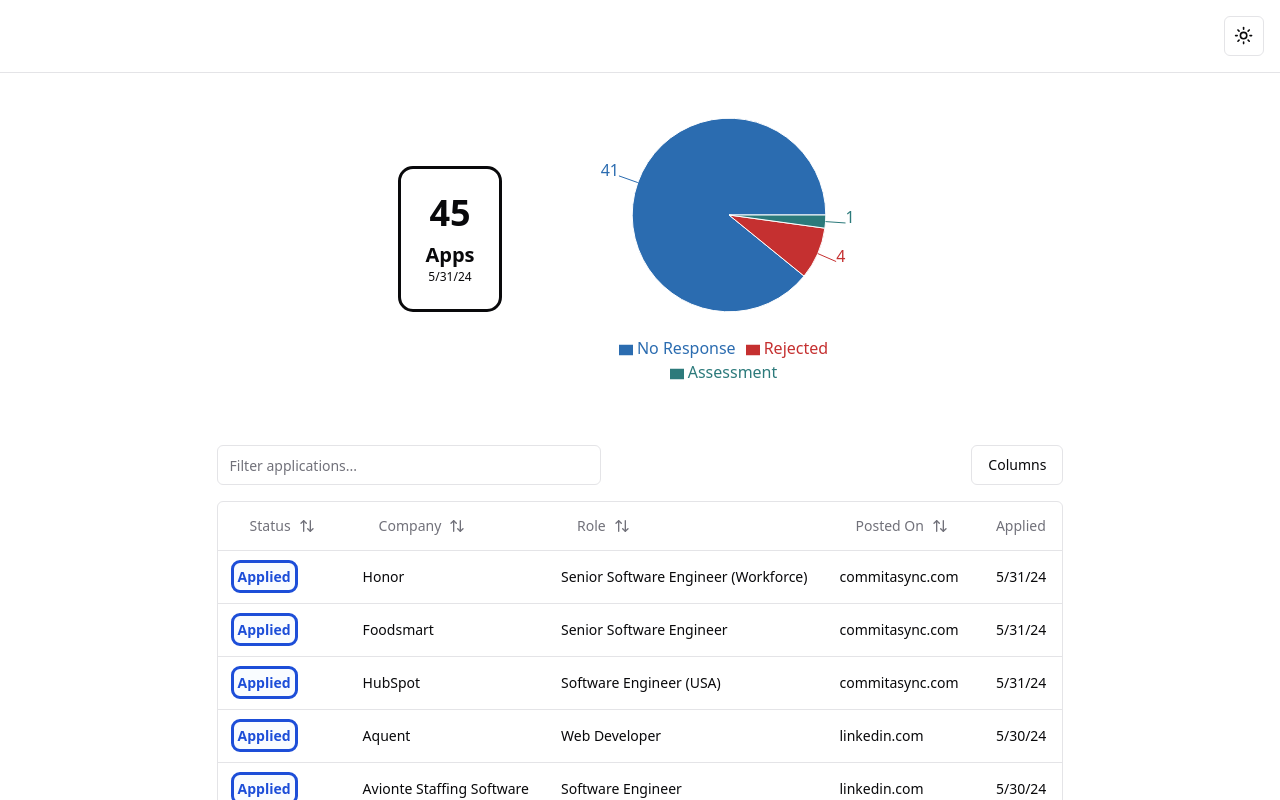
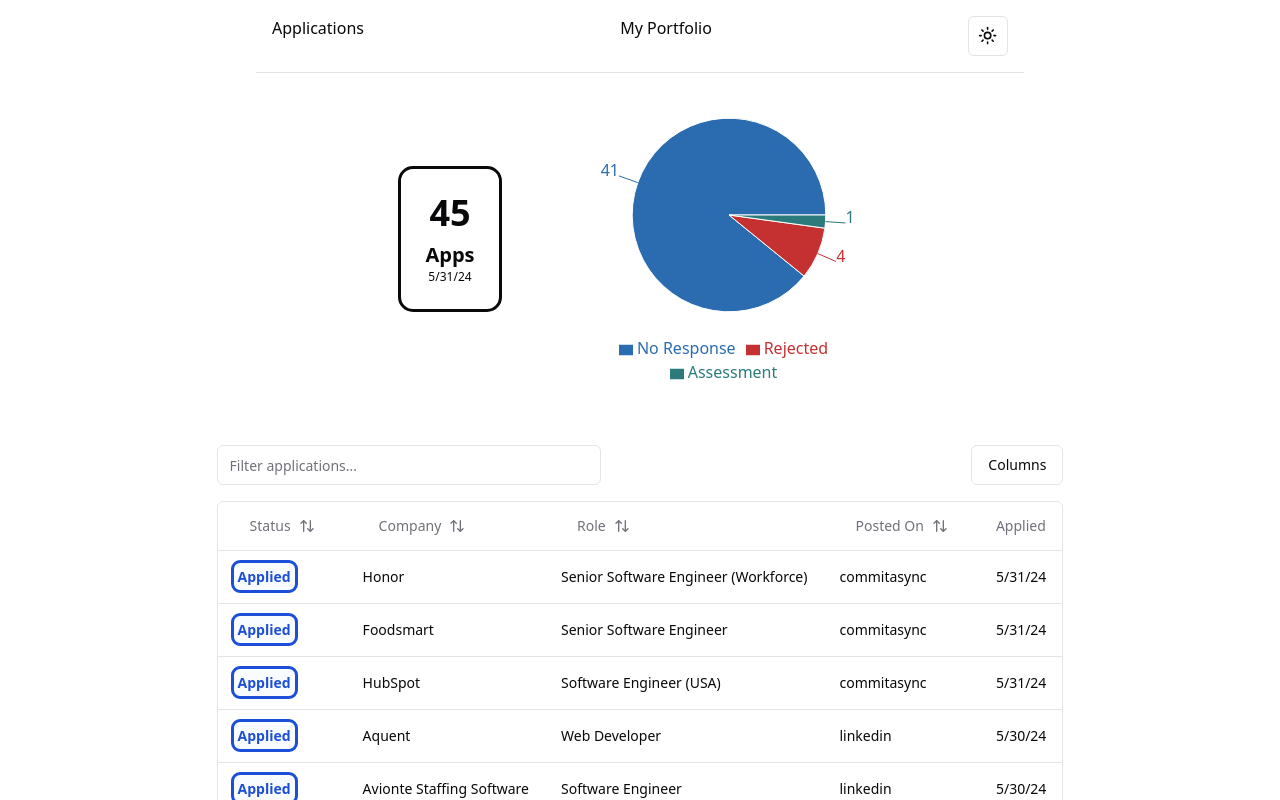
Before and after one commit to TristonWasik/application-tracker, a React (Vite) app: page / in a window 1280 px wide. Shown: the top 800 px of the page. Built offline with nearby package versions, Linux system fonts and the light colour scheme.

Commit message:
nav
- update nav with portfolio url
- fix nav responsiveness
- update data

```diff
--- a/src/App.tsx
+++ b/src/App.tsx
@@ -6,7 +6,15 @@ import { applications } from "./lib/applications";
 function App() {
   return (
     <div className="flex flex-col">
-      <nav className="flex border-b p-4 mb-4 justify-end">
+      <nav className="flex border-b p-4 mb-4 justify-between w-full md:w-[60vw] m-auto">
+        <h1>Applications</h1>
+        <a
+          href="https://tristonwasik.com"
+          target="_blank"
+          className="hover:text-blue-700 dark:hover:text-blue-300"
+        >
+          My Portfolio
+        </a>
         <ModeToggle />
       </nav>
       <main className="flex flex-col m-auto">
--- a/src/lib/applications.ts
+++ b/src/lib/applications.ts
@@ -16,7 +16,7 @@ export type Application = {
 export const applications: Application[] = [
   {
     name: "Honor",
-    foundAt: "commitasync.com",
+    foundAt: "commitasync",
     role: "Senior Software Engineer (Workforce)",
     website: "joinhonor.com",
     status: "Applied",
@@ -24,7 +24,7 @@ export const applications: Application[] = [
   },
   {
     name: "Foodsmart",
-    foundAt: "commitasync.com",
+    foundAt: "commitasync",
     role: "Senior Software Engineer",
     website: "foodsmart.com",
     status: "Applied",
@@ -32,7 +32,7 @@ export const applications: Application[] = [
   },
   {
     name: "HubSpot",
-    foundAt: "commitasync.com",
+    foundAt: "commitasync",
     role: "Software Engineer (USA)",
     website: "hubspot.com",
     status: "Applied",
@@ -40,7 +40,7 @@ export const applications: Application[] = [
   },
   {
     name: "SocialHub",
-    foundAt: "wellfound.com",
+    foundAt: "wellfound",
     role: "Backend Javascript/Node.js Developer",
     website: "socialhub.io",
     status: "Rejected",
@@ -49,7 +49,7 @@ export const applications: Application[] = [
   },
   {
     name: "Aquent",
-    foundAt: "linkedin.com",
+    foundAt: "linkedin",
     role: "Web Developer",
     website: "aquent.com",
     status: "Applied",
@@ -57,7 +57,7 @@ export const applications: Application[] = [
   },
   {
     name: "Avionte Staffing Software",
-    foundAt: "linkedin.com",
+    foundAt: "linkedin",
     role: "Software Engineer",
     website: "avionte.com",
     status: "Applied",
@@ -65,7 +65,7 @@ export const applications: Application[] = [
   },
   {
     name: "MPCH",
-    foundAt: "linkedin.com",
+    foundAt: "linkedin",
     role: "Junior Full Stack Engineer",
     website: "mpch.com",
     status: "Applied",
@@ -73,7 +73,7 @@ export const applications: Application[] = [
   },
   {
     name: "BotDojo",
-    foundAt: "linkedin.com",
+    foundAt: "linkedin",
     role: "Back End Developer",
     website: "botdojo.com",
     status: "Applied",
@@ -81,7 +81,7 @@ export const applications: Application[] = [
   },
   {
     name: "eTeam",
-    foundAt: "linkedin.com",
+    foundAt: "linkedin",
     role: "Javascript Developer",
     website: "eteaminc.com",
     status: "Applied",
@@ -89,7 +89,7 @@ export const applications: Application[] = [
   },
   {
     name: "TekJobs",
-    foundAt: "linkedin.com",
+    foundAt: "linkedin",
     role: "Frontend Developer",
     website: "tekjobs.net",
     status: "Applied",
@@ -97,7 +97,7 @@ export const applications: Application[] = [
   },
   {
     name: "24 Sevent Talent",
-    foundAt: "linkedin.com",
+    foundAt: "linkedin",
     role: "Full Stack Developer",
     website: "24seventalent.com",
     status: "Applied",
@@ -105,7 +105,7 @@ export const applications: Application[] = [
   },
   {
     name: "Sticker Mule",
-    foundAt: "wellfound.com",
+    foundAt: "wellfound",
     role: "Software Engineer (Backend)",
     website: "stickermule.com",
     status: "Rejected",
@@ -114,7 +114,7 @@ export const applications: Application[] = [
   },
   {
     name: "DASH2",
-    foundAt: "linkedin.com",
+    foundAt: "linkedin",
     role: "Full Stack Engineer",
     website: "dash2group.com",
     status: "Applied",
@@ -122,7 +122,7 @@ export const applications: Application[] = [
   },
   {
     name: "eTeam",
-    foundAt: "linkedin.com",
+    foundAt: "linkedin",
     role: "Staff Software Engineer",
     website: "eteaminc.com",
     status: "Applied",
@@ -130,7 +130,7 @@ export const applications: Application[] = [
   },
   {
     name: "ACS Consultancy Services, Inc",
-    foundAt: "linkedin.com",
+    foundAt: "linkedin",
     role: "Web Developer",
     website: "eteaminc.com",
     status: "Applied",
@@ -138,15 +138,15 @@ export const applications: Application[] = [
   },
   {
     name: "Private Client",
-    foundAt: "linkedin.com",
+    foundAt: "linkedin",
     role: "Web Developer",
-    website: "linkedin.com",
+    website: "linkedin",
     status: "Applied",
     appliedAt: "5/27/24",
   },
   {
     name: "Phamily",
-    foundAt: "linkedin.com",
+    foundAt: "linkedin",
     role: "Software Engineer",
     website: "phamily.com",
     status: "Applied",
@@ -154,24 +154,24 @@ export const applications: Application[] = [
   },
   {
     name: "InstaService",
-    foundAt: "linkedin.com",
+    foundAt: "linkedin",
     role: "Software Engineer",
-    website: "linkedin.com",
+    website: "linkedin",
     status: "Applied",
     appliedAt: "5/27/24",
   },
   {
     name: "Rec",
-    foundAt: "wellfound.com",
+    foundAt: "wellfound",
     role: "Senior Full Stack Engineer",
-    website: "wellfound.com",
+    website: "wellfound",
     status: "Applied",
     appliedAt: "5/21/24",
     rejectedAt: "5/22/24",
   },
   {
     name: "BreezeRFP",
-    foundAt: "wellfound.com",
+    foundAt: "wellfound",
     role: "Founding Engineer (Mid-Level)",
     website: "https://boards.greenhouse.io/wondersco?t=bb6e7d056us",
     status: "Applied",
@@ -180,7 +180,7 @@ export const applications: Application[] = [
   },
   {
     name: "Recurate",
-    foundAt: "linkedin.com",
+    foundAt: "linkedin",
     role: "Full Stack Engineer",
     website: "recurate.com",
     status: "Applied",
@@ -188,7 +188,7 @@ export const applications: Application[] = [
   },
   {
     name: "DevZero",
-    foundAt: "wellfound.com",
+    foundAt: "wellfound",
     role: "Full-stack Developer",
     website: "https://www.devzero.io/",
     status: "Applied",
@@ -196,15 +196,15 @@ export const applications: Application[] = [
   },
   {
     name: "Pistachio",
-    foundAt: "wellfound.com",
+    foundAt: "wellfound",
     role: "Full-stack Developer",
-    website: "wellfound.com",
+    website: "wellfound",
     status: "Applied",
     appliedAt: "5/21/24",
   },
   {
     name: "Bite",
-    foundAt: "wellfound.com",
+    foundAt: "wellfound",
     role: "Full-Stack Software Engineer",
     website: "getbite.com",
     status: "Applied",
@@ -212,7 +212,7 @@ export const applications: Application[] = [
   },
   {
     name: "Truckbase",
-    foundAt: "wellfound.com",
+    foundAt: "wellfound",
     role: "Product Engineer",
     website: "truckbase.com",
     status: "Applied",
@@ -220,7 +220,7 @@ export const applications: Application[] = [
   },
   {
     name: "Fieldwire",
-    foundAt: "wellfound.com",
+    foundAt: "wellfound",
     role: "Mid-Level Fullstack Engineer",
     website: "fieldwire.com",
     status: "Applied",
@@ -228,7 +228,7 @@ export const applications: Application[] = [
   },
   {
     name: "Cinder",
-    foundAt: "wellfound.com",
+    foundAt: "wellfound",
     role: "Senior Software Engineer - Full Stack",
     website: "cndr.io",
     status: "Applied",
@@ -236,7 +236,7 @@ export const applications: Application[] = [
   },
   {
     name: "Churnkey",
-    foundAt: "wellfound.com",
+    foundAt: "wellfound",
     role: "Senior Full-Stack Engineer",
     website: "churnkey.co",
     status: "Applied",
@@ -244,7 +244,7 @@ export const applications: Application[] = [
   },
   {
     name: "Hedge",
-    foundAt: "wellfound.com",
+    foundAt: "wellfound",
     role: "Full-Stack Engineer",
     website: "hedge.io",
     status: "Applied",
@@ -252,7 +252,7 @@ export const applications: Application[] = [
   },
   {
     name: "Cyrisma",
-    foundAt: "linkedin.com",
+    foundAt: "linkedin",
     role: "Software Developer",
     website: "cyrisma.com",
     status: "Applied",
@@ -260,7 +260,7 @@ export const applications: Application[] = [
   },
   {
     name: "Onestop Software",
-    foundAt: "linkedin.com",
+    foundAt: "linkedin",
     role: "Javascript Developer",
     website: "onestop.software",
     status: "Applied",
@@ -268,7 +268,7 @@ export const applications: Application[] = [
   },
   {
     name: "Technology Group Inc (US)",
-    foundAt: "linkedin.com",
+    foundAt: "linkedin",
     role: "Full Stack Engineer",
     website: "https://intechnologygroup.com/",
     status: "Applied",
@@ -276,7 +276,7 @@ export const applications: Application[] = [
   },
   {
     name: "Innovaccer",
-    foundAt: "linkedin.com",
+    foundAt: "linkedin",
     role: "Software Engineer II",
     website: "https://innovaccer.com/",
     status: "Applied",
@@ -284,7 +284,7 @@ export const applications: Application[] = [
   },
   {
     name: "Enigma",
-    foundAt: "wellfound.com",
+    foundAt: "wellfound",
     role: "Senior Full Stack Engineer",
     website: "https://enigma.com/",
     status: "Applied",
@@ -292,7 +292,7 @@ export const applications: Application[] = [
   },
   {
     name: "Enigma",
-    foundAt: "wellfound.com",
+    foundAt: "wellfound",
     role: "Senior Full Stack Engineer",
     website: "https://enigma.com/",
     status: "Applied",
@@ -300,7 +300,7 @@ export const applications: Application[] = [
   },
   {
     name: "Scope Labs",
-    foundAt: "wellfound.com",
+    foundAt: "wellfound",
     role: "Full-Stack Engineer",
     website: "https://scopelabs.com/",
     status: "Applied",
@@ -308,7 +308,7 @@ export const applications: Application[] = [
   },
   {
     name: "AllSpice.io",
-    foundAt: "wellfound.com",
+    foundAt: "wellfound",
     role: "Lead Fullstack Engineer",
     website: "https://allspice.io/",
     status: "Applied",
@@ -316,7 +316,7 @@ export const applications: Application[] = [
   },
   {
     name: "Breadcrumb",
-    foundAt: "wellfound.com",
+    foundAt: "wellfound",
     role: "Lead Fullstack Engineer",
     assessmentAt: "5/29/24",
     website: "https://www.breadcrumb.ai/",
@@ -325,7 +325,7 @@ export const applications: Application[] = [
   },
   {
     name: "Abnormal Security",
-    foundAt: "wellfound.com",
+    foundAt: "wellfound",
     role: "Software Engineer",
     website: "https://abnormalsecurity.com/",
     status: "Applied",
@@ -333,7 +333,7 @@ export const applications: Application[] = [
   },
   {
     name: "Zillow",
-    foundAt: "linkedin.com",
+    foundAt: "linkedin",
     role: "Senior Software Development Engineer",
     website: "https://zillow.com/",
     status: "Applied",
@@ -341,7 +341,7 @@ export const applications: Application[] = [
   },
   {
     name: "Jellyfish",
-    foundAt: "linkedin.com",
+    foundAt: "linkedin",
     role: "Backend Engineer",
     website: "https://jellyfish.co/",
     status: "Applied",
@@ -349,15 +349,15 @@ export const applications: Application[] = [
   },
   {
     name: "Storm2",
-    foundAt: "linkedin.com",
+    foundAt: "linkedin",
     role: "Software Engineer (Fin-Tech)",
-    website: "https://linkedin.com/",
+    website: "https://linkedin/",
     status: "Applied",
     appliedAt: "5/21/24",
   },
   {
     name: "Motion Recruitment",
-    foundAt: "linkedin.com",
+    foundAt: "linkedin",
     role: "Back End Developer",
     website: "https://motionrecruitment.com/",
     status: "Applied",
@@ -365,7 +365,7 @@ export const applications: Application[] = [
   },
   {
     name: "ByteBrew",
-    foundAt: "linkedin.com",
+    foundAt: "linkedin",
     role: "Full Stack Engineer",
     website: "https://bytebrew.io/",
     status: "Applied",
@@ -373,7 +373,7 @@ export const applications: Application[] = [
   },
   {
     name: "Flawless",
-    foundAt: "linkedin.com",
+    foundAt: "linkedin",
     role: "Full Stack Engineer",
     website: "https://www.flawlessrecruit.com/",
     status: "Applied",
```
Also changed, not shown: 2 other files (tests, documents, lock files or other folders).
